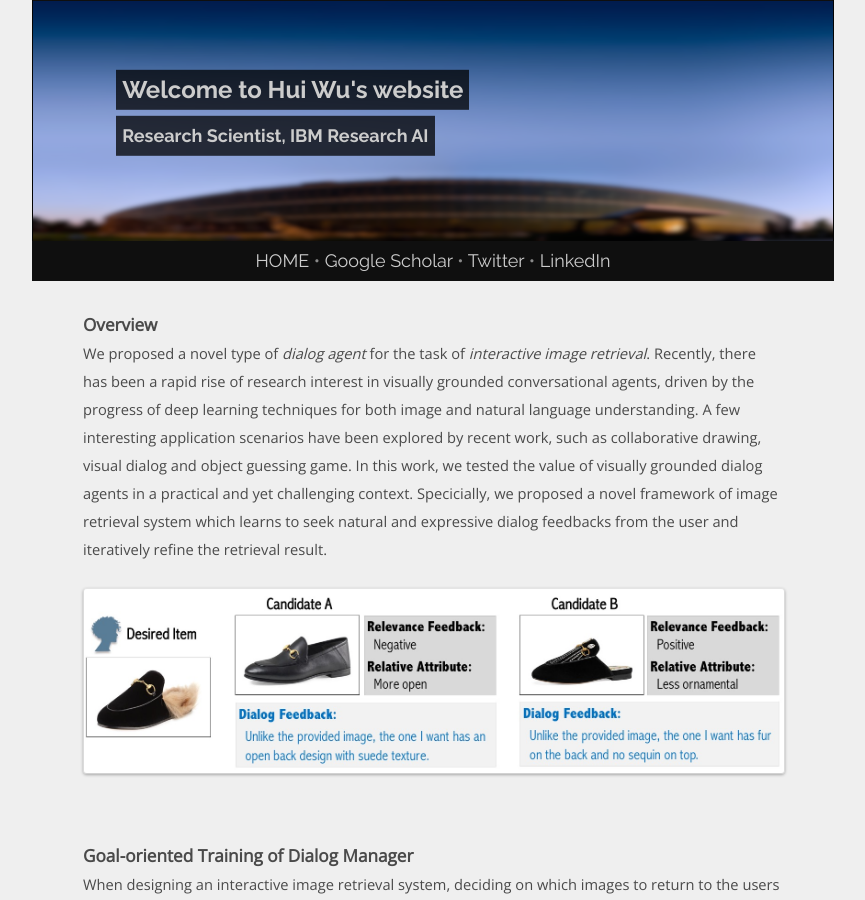
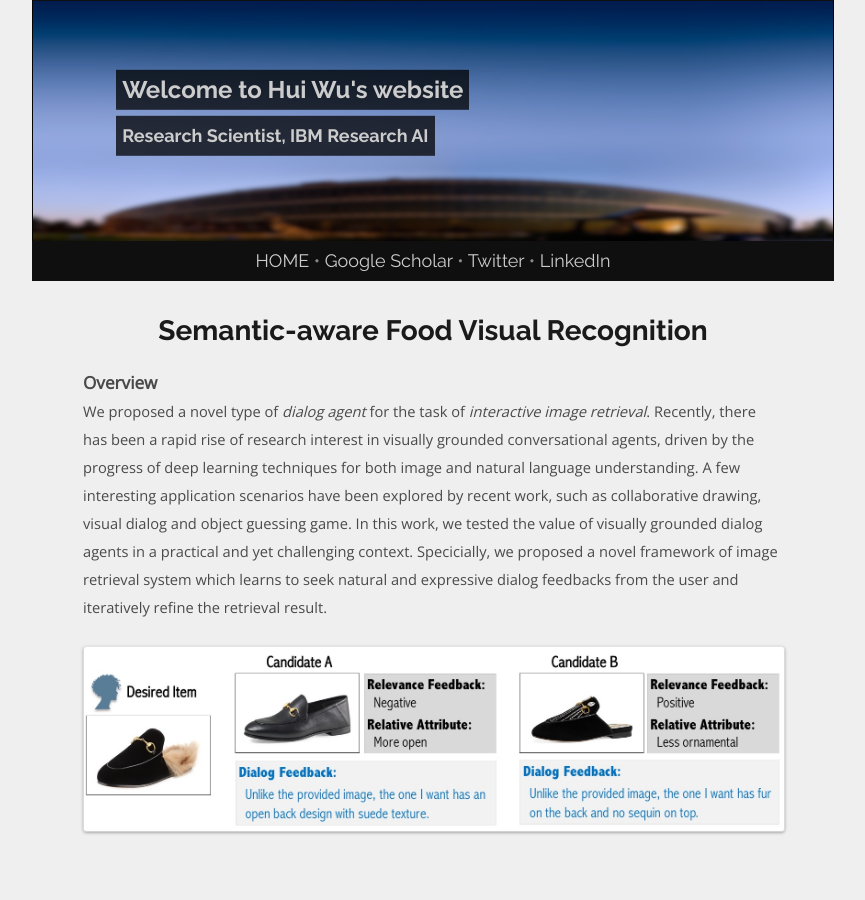
Before and after one commit to spacew/spacew.github.io, a Jekyll site: the page built from _posts/2019-05-29-fashion-iq.markdown, in a window 1280 px wide and 900 px high. Shown: the whole window, without its empty margins (207-1072 px from the left). Built offline with Jekyll 4.4.1, drawn with Linux system fonts in a browser that asks for light colours; some of the changed lines change nothing that is shown.

Commit message:
Update 2019-05-29-fashion-iq.markdown

```diff
--- a/_posts/2019-05-29-fashion-iq.markdown
+++ b/_posts/2019-05-29-fashion-iq.markdown
@@ -1,12 +1,12 @@
 ---
-title: The Fashion IQ Dataset
-date:   2019-05-29
+title:  Semantic-aware Food Visual Recognition
+date:   2016-12-25
 thumb:  /media/foodvr_thumb.png
-paper_name: The Fashion IQ Dataset: Retrieving Images by Combining Side Information and Relative Natural Language Feedback
-conf_name: Arxiv 2019
-paper_authors: Xiaoxiao Guo*, Hui Wu*, Yupeng Gao, Steven J. Rennie, and Rogério S. Feris (* equal contribution)
-paper_pdf: https://arxiv.org/abs/1805.00145
-extra_text: dataset
+paper_name: Learning to make better mistakes - Semantics-aware visual food recognition
+conf_name: ACM Multimedia, 2016
+paper_authors: Hui Wu, Michele Merler, Rosario Uceda-Sosa and John R. Smith
+paper_pdf: http://www.michelemerler.com/papers/p172-wu.pdf
+extra_text: Watson API
 extra_link: https://www.ibm.com/watson/services/visual-recognition/
 ---
 
```
